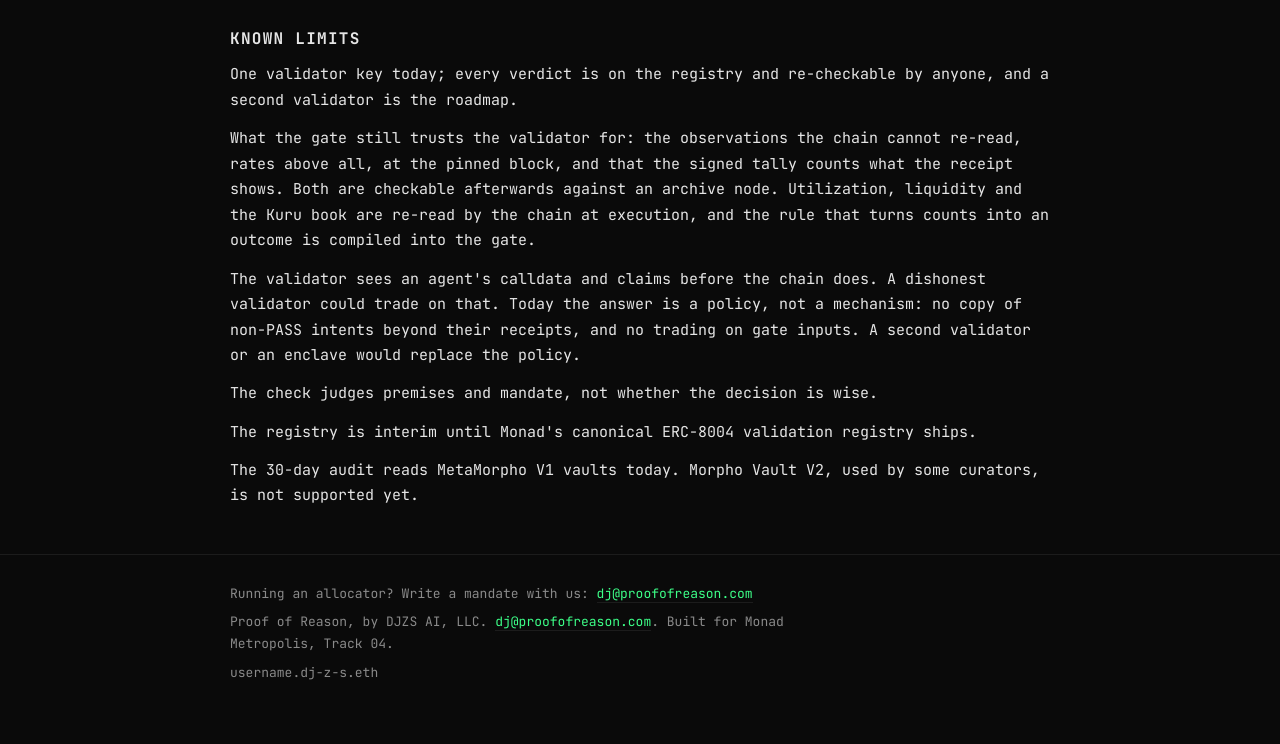
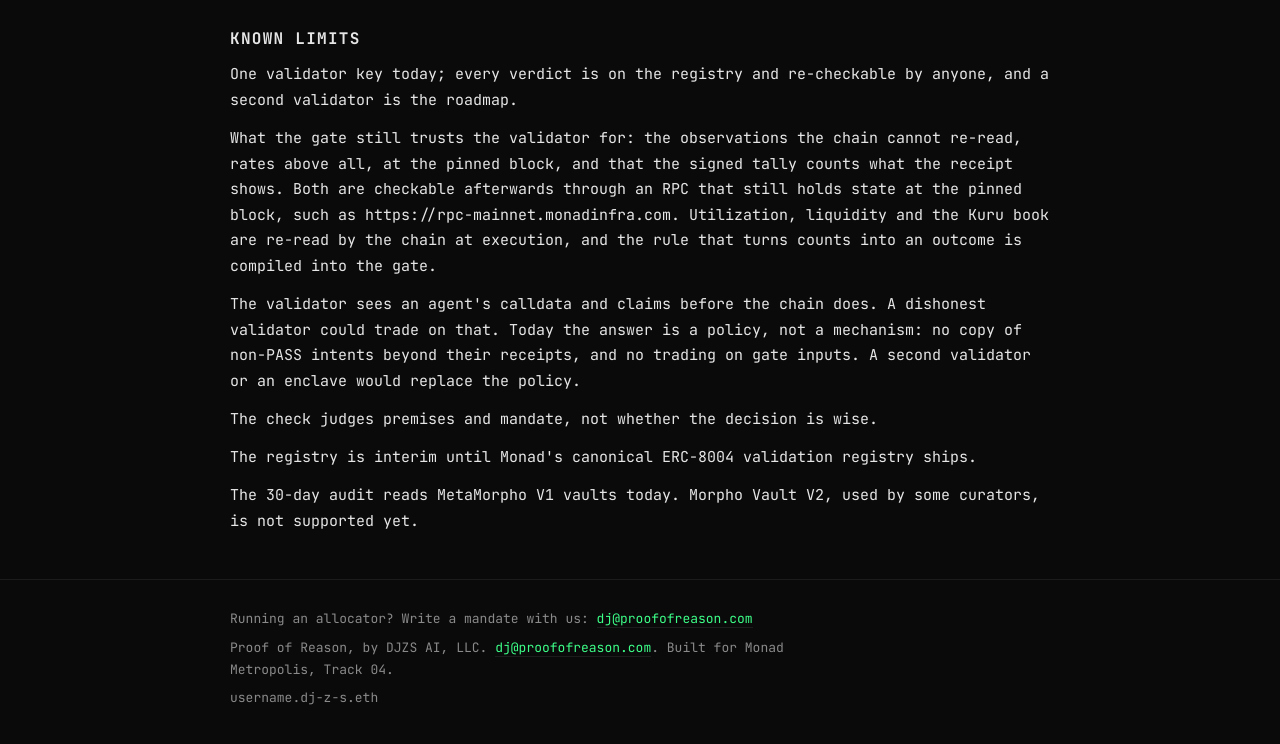
Before and after one commit to UsernameDAOEth/proof-of-reason, a website: page site/public/index.html in a window 1280 px wide. Shown: the part 5830-6574 px from the top of the page. Drawn offline with Linux system fonts and the light colour scheme.

Commit message:
Docs and site: old Monad state via rpc-mainnet.monadinfra.com, no archive-node wording left; date on the 5.6-day figure

```diff
--- a/site/public/index.html
+++ b/site/public/index.html
@@ -219,7 +219,7 @@
 <h2>Known limits</h2>
 <ul class="plain">
 <li>One validator key today; every verdict is on the registry and re-checkable by anyone, and a second validator is the roadmap.</li>
-<li>What the gate still trusts the validator for: the observations the chain cannot re-read, rates above all, at the pinned block, and that the signed tally counts what the receipt shows. Both are checkable afterwards against an archive node. Utilization, liquidity and the Kuru book are re-read by the chain at execution, and the rule that turns counts into an outcome is compiled into the gate.</li>
+<li>What the gate still trusts the validator for: the observations the chain cannot re-read, rates above all, at the pinned block, and that the signed tally counts what the receipt shows. Both are checkable afterwards through an RPC that still holds state at the pinned block, such as https://rpc-mainnet.monadinfra.com. Utilization, liquidity and the Kuru book are re-read by the chain at execution, and the rule that turns counts into an outcome is compiled into the gate.</li>
 <li>The validator sees an agent's calldata and claims before the chain does. A dishonest validator could trade on that. Today the answer is a policy, not a mechanism: no copy of non-PASS intents beyond their receipts, and no trading on gate inputs. A second validator or an enclave would replace the policy.</li>
 <li>The check judges premises and mandate, not whether the decision is wise.</li>
 <li>The registry is interim until Monad's canonical ERC-8004 validation registry ships.</li>
```
Also changed, not shown: README.md, examples/jev-trader-gated/README.md.
